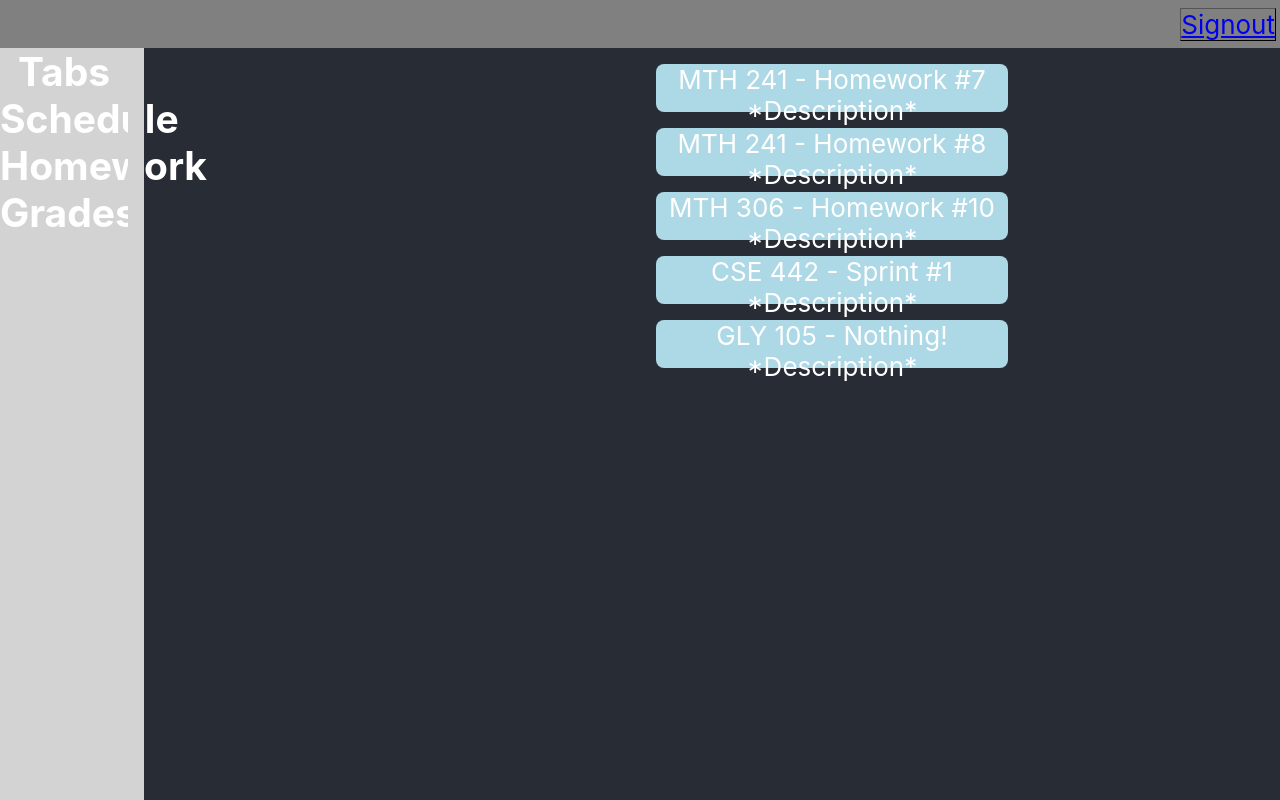
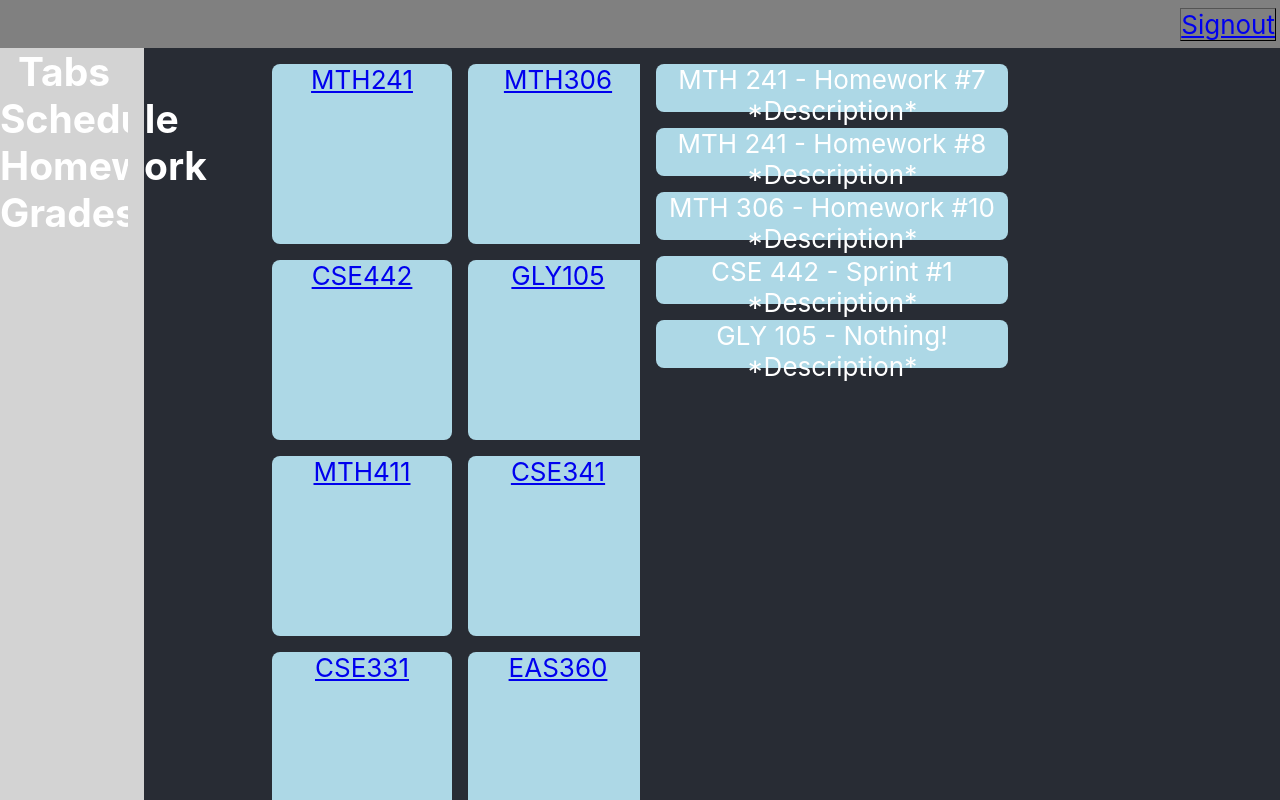
Before and after one commit to cse442-at-ub/s24semesterproject-brighterspace, a React (Create React App) app in the folder brighterspace-react-app/: page /student-home in a window 1280 px wide. Built offline with nearby package versions, Linux system fonts and the light colour scheme.

Commit message:
card #40: fixed the display classes function for student home page

```diff
--- a/brighterspace-react-app/src/pages/StudentHome.js
+++ b/brighterspace-react-app/src/pages/StudentHome.js
@@ -1,19 +1,15 @@
 import "../styles/StudentHome.css"
 import Navbar from "../components/Navbar"
 
-/*const classes = ["MTH241", "MTH306", "CSE442", "GLY105", "MTH411", "CSE341", "CSE331", "EAS360"];
+const classes = ["MTH241", "MTH306", "CSE442", "GLY105", "MTH411", "CSE341", "CSE331", "EAS360"];
 
 function generateClassList() {
-    var ulElementClasses = document.querySelector(".classes ul");
-    classes.forEach(function(currClass) {
-        var liElementClasses = document.createElement("li");
-        var aElementClasses = document.createElement("a");
-        aElementClasses.href = currClass + ".html";
-        aElementClasses.textContent = currClass;
-        liElementClasses.appendChild(aElementClasses);
-        ulElementClasses.appendChild(liElementClasses);
-    });
-}*/
+    return classes.map(currClass => (
+        <li key={currClass}>
+            <a href={`${currClass}.html`}>{currClass}</a>
+        </li>
+    ));
+}
 
 export default function StudentHome () {
     return(
@@ -33,7 +29,7 @@ export default function StudentHome () {
             <div class="core">
                 <div class="classes">
                     <ul>
-                        {/*generateClassList()*/}
+                        {generateClassList()}
                     </ul>
                 </div>
                 <div class="reminders">
```
